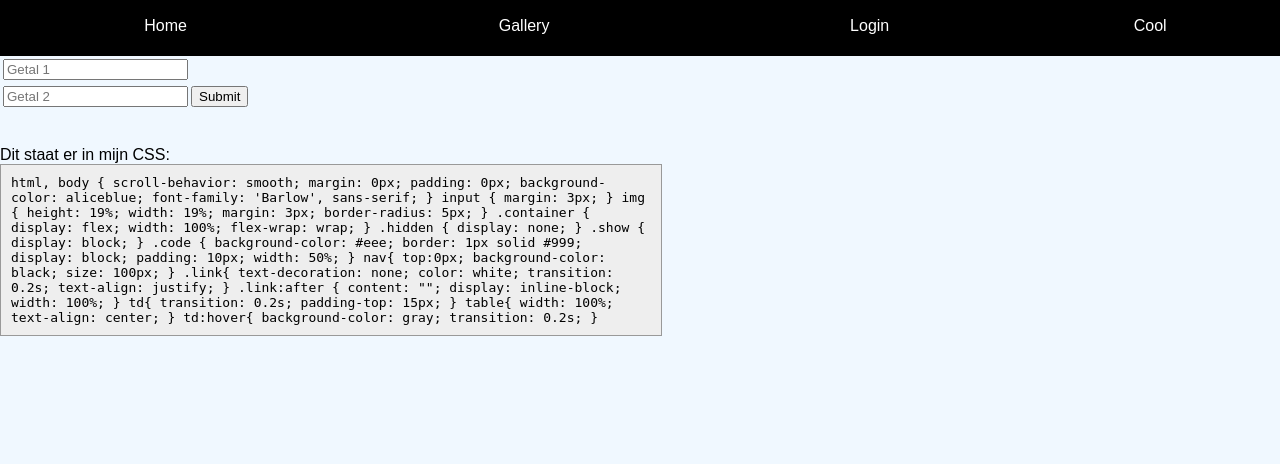
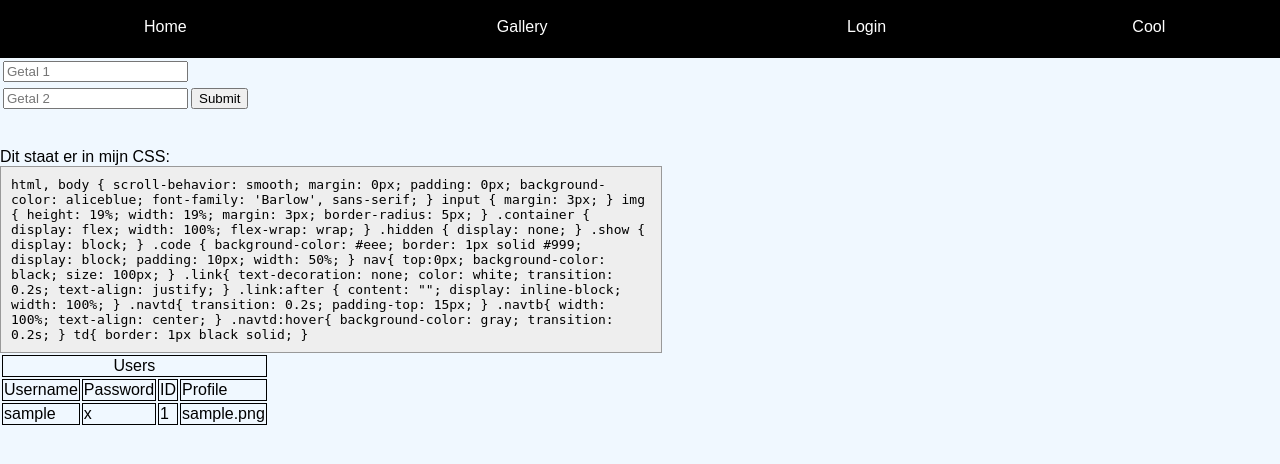
Before and after one commit to Stefan-Mars/Php, a PHP site: page / in a window 1280 px wide. Shown: the top 464 px of the page. Run offline with PHP 8.4, Linux system fonts and the light colour scheme; tables that the repository leaves empty or names only in its code hold one stand-in row (values such as "Sample post").

Commit message:
Login db

```diff
--- /dev/null
+++ b/functions/db.php
@@ -0,0 +1,18 @@
+<?php
+function query(){
+    $conn = mysqli_connect('localhost', 'root', '', 'php');
+    if(!$conn){
+        die('Connection Failed' . mysqli_connect_error());
+    }
+
+    $result = mysqli_query($conn, 'SELECT * FROM `users`');
+
+    $collection = [];
+    if(mysqli_num_rows($result) > 0);{
+        while($row=mysqli_fetch_assoc($result))
+        {
+            $collection[]=$row;
+        }
+    }
+}
+?>
--- a/functions/login.php
+++ b/functions/login.php
@@ -1,6 +1,24 @@
 <?php
 function login()
 {
+    $conn = mysqli_connect('localhost', 'root', '', 'php');
+    if(!$conn){
+        die('Connection Failed' . mysqli_connect_error());
+    }
+
+    $result = mysqli_query($conn, 'SELECT * FROM `users`');
+
+    $collection = [];
+    if(mysqli_num_rows($result) > 0);{
+        while($row=mysqli_fetch_assoc($result))
+        {
+            $collection[]=$row;
+        }
+    }
+
+
+
+
 
     if (isset($_SESSION['status'])){
         $loginrend = '<form method= "post" action=""><input type="submit" id="loguit" name="loguit" value="Loguit"></form>';
@@ -9,16 +27,16 @@ function login()
         $loginrend = '<form method= "post" action=""><input name="username"id="login" placeholder="Username"></input><br>';
         $loginrend .= '<input name="password" placeholder= "Password"></input><br>';
         $loginrend .= '<input name="submit" type="submit"  value="login"></form>';
-        $loginrend .= 'username = admin<br>ww = admin';
     }
     if (!empty($_POST['submit'])) {
         if (empty($_SESSION['status'])) {
             if (isset($_POST['password']) && isset($_POST["username"])) {
-                if (($_POST['password'] == 'admin') && ($_POST["username"] == 'admin')) {
+                foreach($collection as $value){
+                if (($_POST['password'] == $value['password']) && ($_POST["username"] == $value['username'])) {
                     $_SESSION['status'] = true;
                     header("Refresh:0");
-
                 }
+            }
             }
         }
 
--- a/index.php
+++ b/index.php
@@ -7,6 +7,20 @@
     }
     $content = call_user_func($_GET['content']);
 
+    $conn = mysqli_connect('localhost', 'root', '', 'php');
+    if(!$conn){
+        die('Connection Failed' . mysqli_connect_error());
+    }
+
+    $result = mysqli_query($conn, 'SELECT * FROM `users`');
+
+    $collection = [];
+    if(mysqli_num_rows($result) > 0);{
+        while($row=mysqli_fetch_assoc($result))
+        {
+            $collection[]=$row;
+        }
+    }
 ?>
 
 <!DOCTYPE html>
@@ -22,16 +36,38 @@
 
 <body>
     <nav>
-        <table>
-        <td><a class="link"href="index.php?content=Home">Home</a></td>
-        <td><a class="link"href="index.php?content=Gallery">Gallery</a></td>
-        <td><a class="link"href="index.php?content=Login">Login</a></td>
-        <td><a class="link"href="index.php?content=cool">Cool</a></td>
+        <table class="navtb">
+        <td class="navtd"><a class="link"href="index.php?content=Home">Home</a></td>
+        <td class="navtd"><a class="link"href="index.php?content=Gallery">Gallery</a></td>
+        <td class="navtd"><a class="link"href="index.php?content=Login">Login</a></td>
+        <td class="navtd"><a class="link"href="index.php?content=cool">Cool</a></td>
         </table>
     </nav>
 
     <?php
         echo $content;
+            $render = "<table>";
+            $render .= "<tr><td style='text-align: center;' colspan='4'>Users</td></tr>";
+            $render .= "<tr><td>Username</td><td>Password</td><td>ID</td><td>Profile</td></tr>";
+        foreach($collection as $value)
+        {
+            $render .= "<tr><td>".$value['username']."</td>";
+            $render .= "<td>".$value['password']."</td>";
+            $render .= "<td>".$value['id']."</td>";
+            $render .= "<td>".$value['profile']."</td>";
+        }
+        $render .= "</table>";
+        echo $render;
+
+
+        // if (mysqli_num_rows($result) > 0) {
+        //     // output data of each row
+        //     while($row = mysqli_fetch_assoc($result)) {
+        //       echo "id: " . $row["id"]. " - Name: " . $row["username"]. " " . $row["password"]. "<br>";
+        //     }
+        //   } else {
+        //     echo "0 results";
+        //   }
     ?>
     <script src="index.js"></script>
 </body>
--- a/style.css
+++ b/style.css
@@ -56,16 +56,19 @@ nav{
 }
 
 
-td{
+.navtd{
     transition: 0.2s;
     padding-top: 15px;
 }
-table{
+.navtb{
     width: 100%;
     text-align: center;
 
 }
-td:hover{
+.navtd:hover{
     background-color: gray;
     transition: 0.2s;
 }
+td{
+    border: 1px black solid;
+}
```
